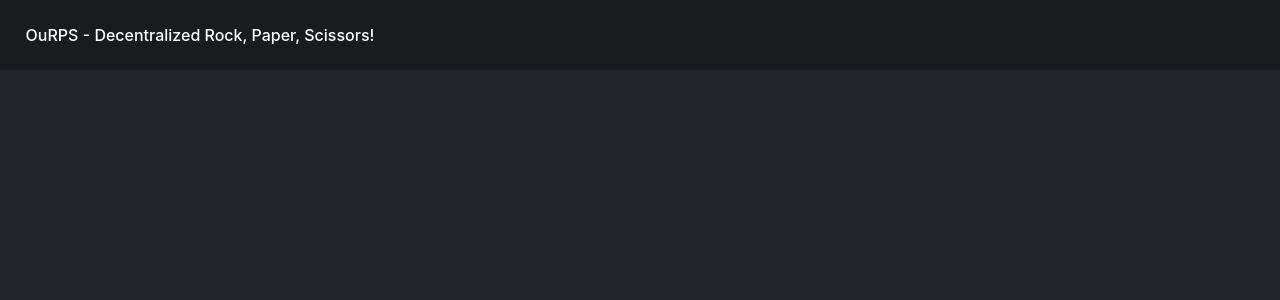
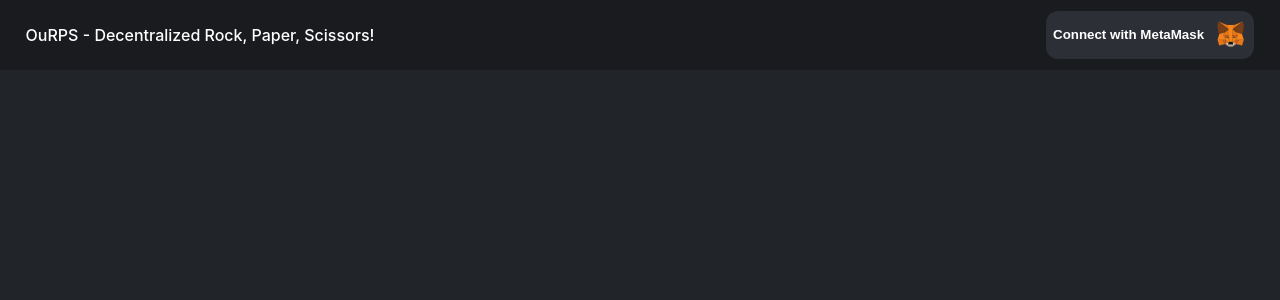
Before and after one commit to gorkemmeydan/ourps-interface, a React (Create React App) app: page / in a window 1280 px wide. Shown: the top 300 px of the page. Built offline with nearby package versions, Linux system fonts and the light colour scheme.

Commit message:
Add connect wallet button to header component without functionality

```diff
--- /dev/null
+++ b/src/components/header/connect-wallet-button/connect-wallet-button.component.tsx
@@ -0,0 +1,14 @@
+import React from 'react';
+
+import { ReactComponent as MetaMaskLogo } from '../../../assets/metamask-fox.svg';
+
+import './connect-wallet-button.styles.scss';
+
+const ConnectWalletButton: React.FC = () => (
+  <button type='button' className='connect-wallet-button'>
+    <div className='button-text'>Connect with MetaMask</div>
+    <MetaMaskLogo className='logo' />
+  </button>
+);
+
+export default ConnectWalletButton;
--- /dev/null
+++ b/src/components/header/connect-wallet-button/connect-wallet-button.styles.scss
@@ -0,0 +1,28 @@
+@import '../../../styles/theme-colors.scss';
+
+.connect-wallet-button {
+  display: flex;
+  flex-direction: row;
+  align-items: center;
+  column-gap: 10px;
+  background-color: $header-grey;
+  border-radius: 12px;
+  color: white;
+  border: 1px solid transparent;
+  padding: 6px;
+  cursor: pointer;
+
+  &:hover {
+    border-color: rgb(130, 130, 255);
+  }
+
+  .button-text {
+    display: inline-block;
+    font-weight: bold;
+  }
+
+  .logo {
+    flex: 1;
+    height: 2.5em;
+  }
+}
--- a/src/components/header/header.component.tsx
+++ b/src/components/header/header.component.tsx
@@ -1,10 +1,15 @@
 import React from 'react';
+
+import ConnectWalletButton from './connect-wallet-button/connect-wallet-button.component';
 
 import './header.styles.scss';
 
 const Header: React.FC = () => (
   <div className='header'>
     <div className='app-name'>OuRPS - Decentralized Rock, Paper, Scissors!</div>
+    <div className='user-operations'>
+      <ConnectWalletButton />
+    </div>
   </div>
 );
 
--- a/src/components/header/header.styles.scss
+++ b/src/components/header/header.styles.scss
@@ -15,4 +15,10 @@
     padding-left: 2%;
     font-weight: 500;
   }
+
+  .user-operations {
+    padding-right: 2%;
+    display: flex;
+    font-weight: 500;
+  }
 }
```
Also changed, not shown: src/assets/metamask-fox.svg (added).
